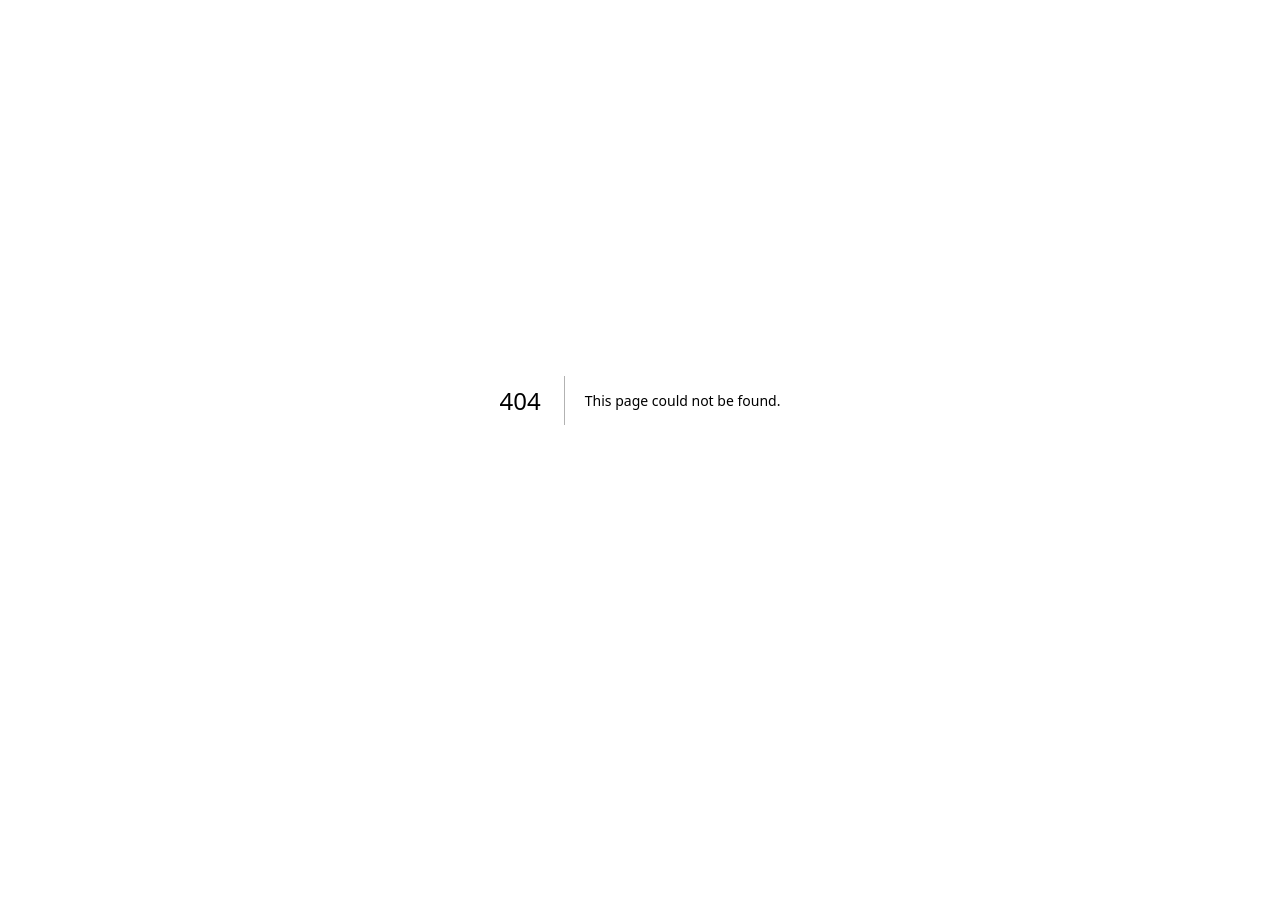
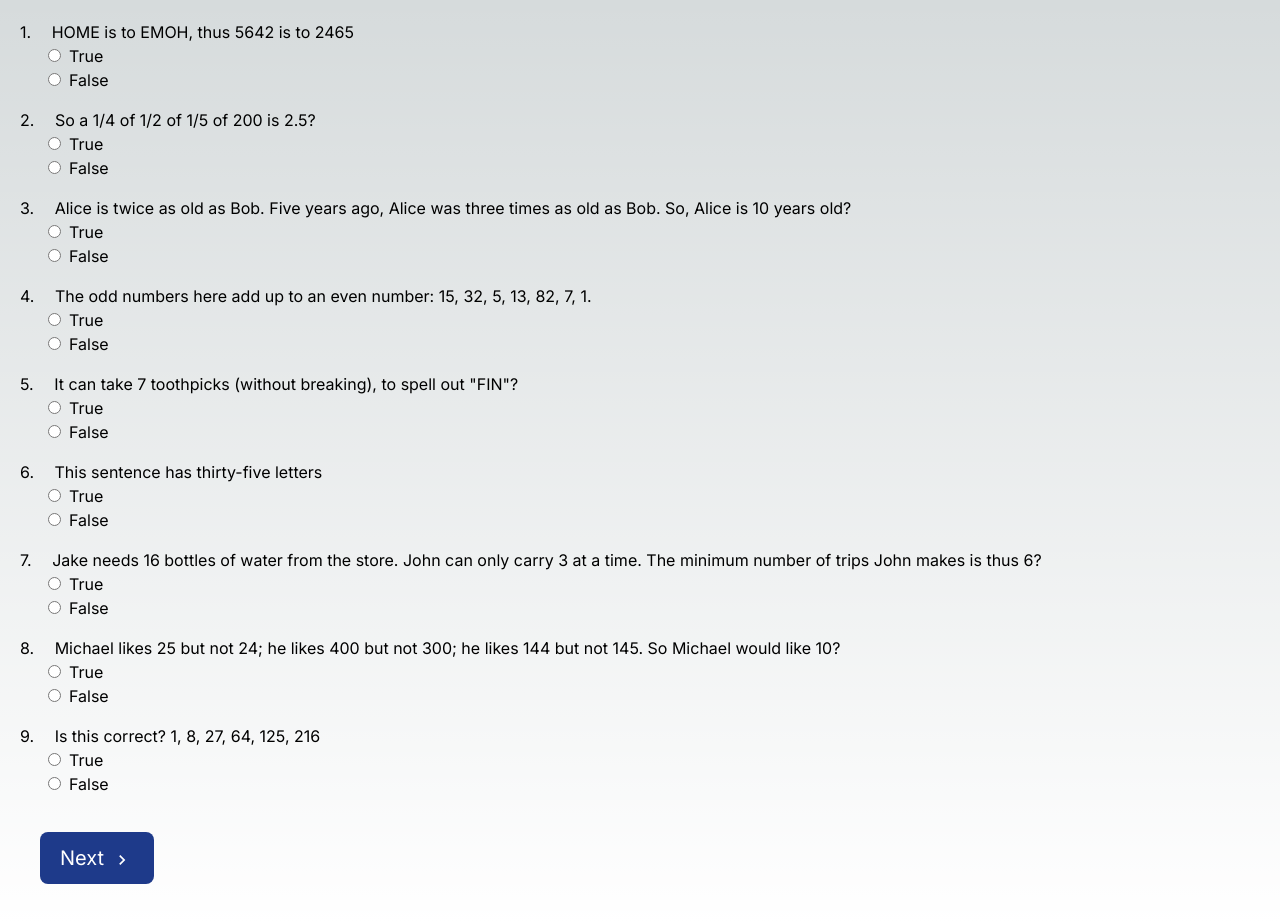
Before and after one commit to Jaarabytes/jipime, a Next.js app: page /test-2 in a window 1280 px wide. Before the commit this address had no page. Before the commit the page ends 800 px from the top, so only its background shows below. Built offline with nearby package versions, Linux system fonts and the light colour scheme.

Commit message:
feat: page for test-2
import patterns (test 2)

```diff
--- /dev/null
+++ b/app/test-2/page.tsx
@@ -0,0 +1,8 @@
+// just import patterns tsx file
+import Patterns from "@/app/ui/test/Patterns";
+
+export default function TestTwo () {
+    return (
+        <Patterns />
+    )
+}
```
